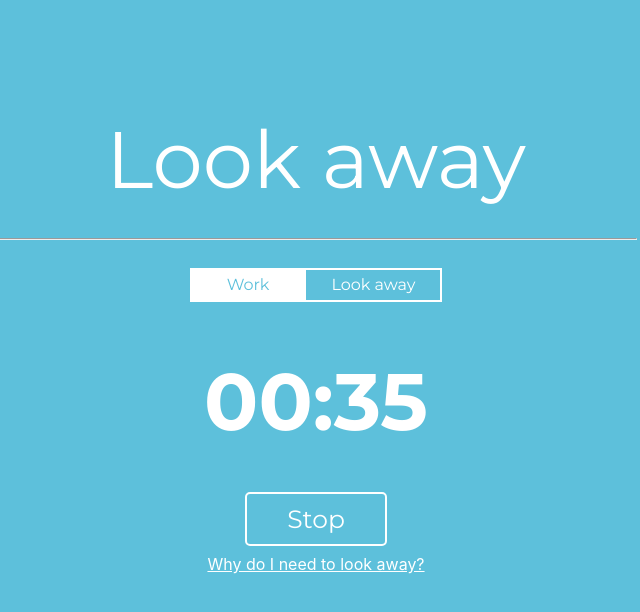
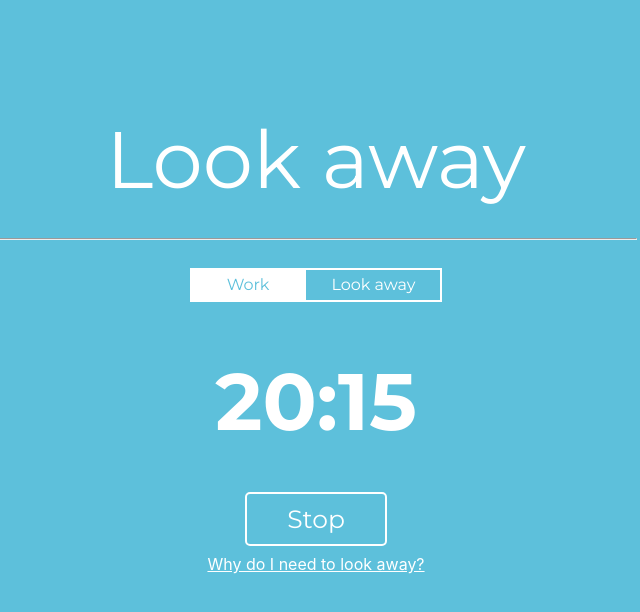
Before and after one commit to JezReal/look-away, a React (Create React App) app: page / in a window 1280 px wide. Shown: the top 612 px of the page, without its empty margins (324-964 px from the left). Built offline with nearby package versions, Linux system fonts and the light colour scheme.

Commit message:
set timer initial value to 20:20

```diff
--- a/src/components/Timer/Timer.js
+++ b/src/components/Timer/Timer.js
@@ -7,7 +7,7 @@ import {format} from "../../util/TimeFormatter";
 const Timer = () => {
     const [status, setStatus] = useState("work")
     const [buttonText, setButtonText] = useState("Stop")
-    const [timerCount, setTimerCount] = useState(40000)
+    const [timerCount, setTimerCount] = useState(1220000)
     const [paused, setPaused] = useState(false)
     const [over, setOver] = useState(false)
 
```
